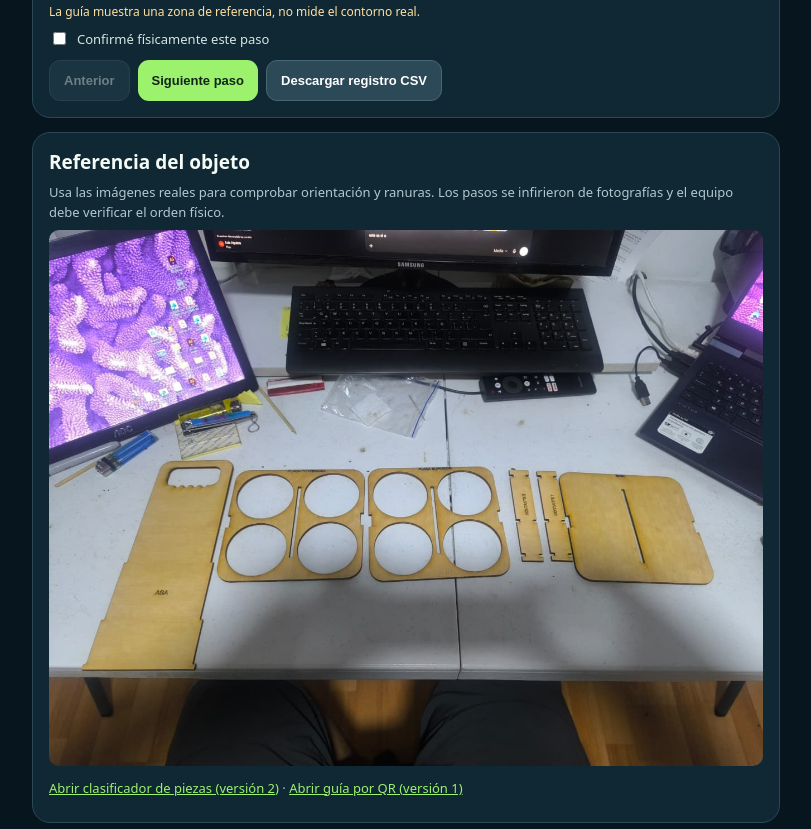
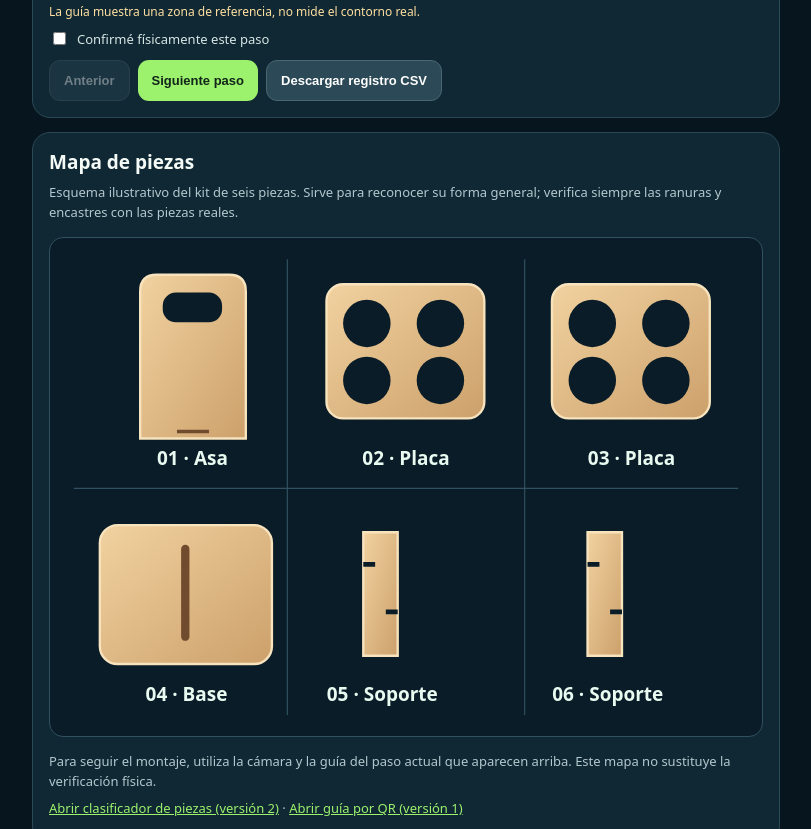
Before and after one commit to luisangelcmyk-prog/ensambla-ia, a plain HTML site: page web/guia-ra.html in a window 1280 px wide. Shown: the part 1113-1942 px from the top of the page, without its empty margins (234-1045 px from the left). Drawn offline with Linux system fonts and the light colour scheme.

Commit message:
Add files via upload

```diff
--- a/web/guia-ra.html
+++ b/web/guia-ra.html
@@ -22,7 +22,25 @@
 <label class="check"><input type="checkbox" id="done"> Confirmé físicamente este paso</label>
 <div class="actions"><button id="prev" class="secondary" disabled>Anterior</button><button id="next">Siguiente paso</button><button id="log" class="secondary">Descargar registro CSV</button></div>
 </section>
-<section class="panel"><h2>Referencia del objeto</h2><p class="muted">Usa las imágenes reales para comprobar orientación y ranuras. Los pasos se infirieron de fotografías y el equipo debe verificar el orden físico.</p><img src="../assets/piezas.jpg" alt="Fotografía real de las piezas desmontadas" style="width:100%;border-radius:10px"><p class="muted"><a href="./reconocimiento.html">Abrir clasificador de piezas (versión 2)</a> · <a href="./index.html">Abrir guía por QR (versión 1)</a></p></section>
+<section class="panel"><h2>Mapa de piezas</h2><p class="muted">Esquema ilustrativo del kit de seis piezas. Sirve para reconocer su forma general; verifica siempre las ranuras y encastres con las piezas reales.</p>
+<svg viewBox="0 0 600 420" role="img" aria-label="Esquema ordenado de seis piezas del portavasos: asa, dos placas perforadas, dos soportes y base" style="display:block;width:100%;height:auto;border-radius:14px;background:#091c28;border:1px solid #315160;margin:15px 0">
+<defs><linearGradient id="wood" x1="0" y1="0" x2="1" y2="1"><stop offset="0" stop-color="#f1d2a0"/><stop offset="1" stop-color="#cca06b"/></linearGradient></defs>
+<g fill="none" stroke="#315160" stroke-width="1"><path d="M200 18V402M400 18V402M20 211H580"/></g>
+<!-- Asa -->
+<path d="M76 45Q76 31 90 31H151Q165 31 165 45V169H76Z" fill="url(#wood)" stroke="#f7e3bd" stroke-width="2"/>
+<rect x="95" y="46" width="50" height="25" rx="11" fill="#091c28"/><path d="M107 163h27" stroke="#704b2e" stroke-width="3"/>
+<!-- Placas perforadas -->
+<g fill="url(#wood)" stroke="#f7e3bd" stroke-width="2"><rect x="233" y="39" width="133" height="113" rx="14"/><rect x="423" y="39" width="133" height="113" rx="14"/></g>
+<g fill="#091c28"><circle cx="267" cy="72" r="20"/><circle cx="329" cy="72" r="20"/><circle cx="267" cy="120" r="20"/><circle cx="329" cy="120" r="20"/><circle cx="457" cy="72" r="20"/><circle cx="519" cy="72" r="20"/><circle cx="457" cy="120" r="20"/><circle cx="519" cy="120" r="20"/></g>
+<!-- Base -->
+<rect x="42" y="242" width="145" height="117" rx="15" fill="url(#wood)" stroke="#f7e3bd" stroke-width="2"/><path d="M114 262V336" stroke="#704b2e" stroke-width="7" stroke-linecap="round"/>
+<!-- Supports -->
+<g fill="url(#wood)" stroke="#f7e3bd" stroke-width="2"><path d="M264 248H293V352H264Z"/><path d="M453 248H482V352H453Z"/></g>
+<g stroke="#091c28" stroke-width="4"><path d="M264 275h10m19 40h-10M453 275h10m19 40h-10"/></g>
+<g fill="#e9faf0" font-family="system-ui,sans-serif" font-size="16" text-anchor="middle" font-weight="650"><text x="120" y="191">01 · Asa</text><text x="300" y="191">02 · Placa</text><text x="490" y="191">03 · Placa</text><text x="115" y="390">04 · Base</text><text x="280" y="390">05 · Soporte</text><text x="470" y="390">06 · Soporte</text></g>
+</svg>
+<p class="muted">Para seguir el montaje, utiliza la cámara y la guía del paso actual que aparecen arriba. Este mapa no sustituye la verificación física.</p>
+<p class="muted"><a href="./reconocimiento.html">Abrir clasificador de piezas (versión 2)</a> · <a href="./index.html">Abrir guía por QR (versión 1)</a></p></section>
 <section class="panel"><h2>Alcance de la prueba</h2><p class="footer">Esta pantalla es una guía visual 2D superpuesta a la cámara. No realiza seguimiento espacial 3D, reconocimiento de posición, detección de errores de encastre ni validación automática del armado. Para evaluar su utilidad, registra si el usuario puede completar cada paso con menos dudas y anota dónde debe recolocar la guía manualmente.</p></section>
 </main><canvas id="snap"></canvas>
 <script>
```
